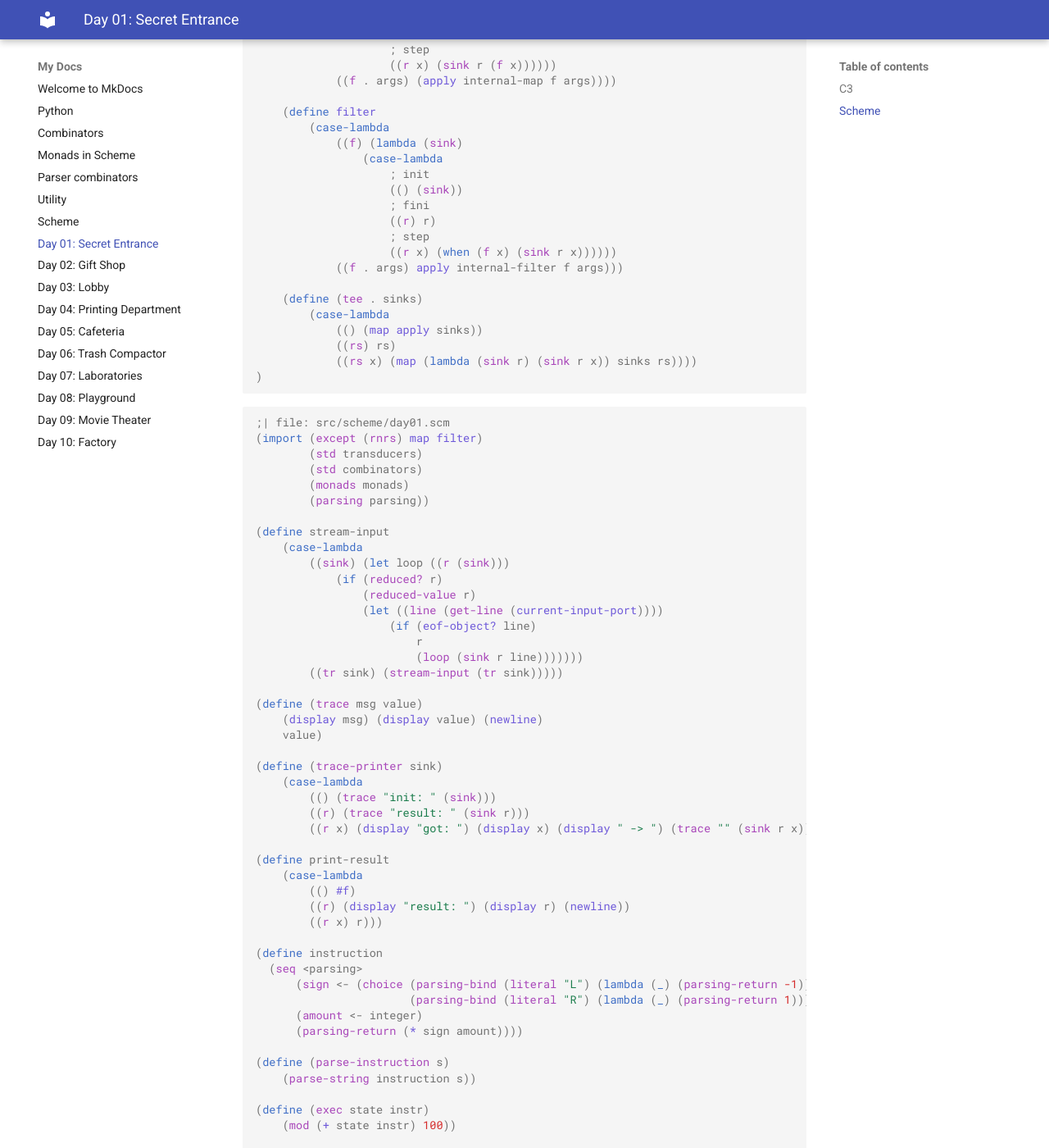
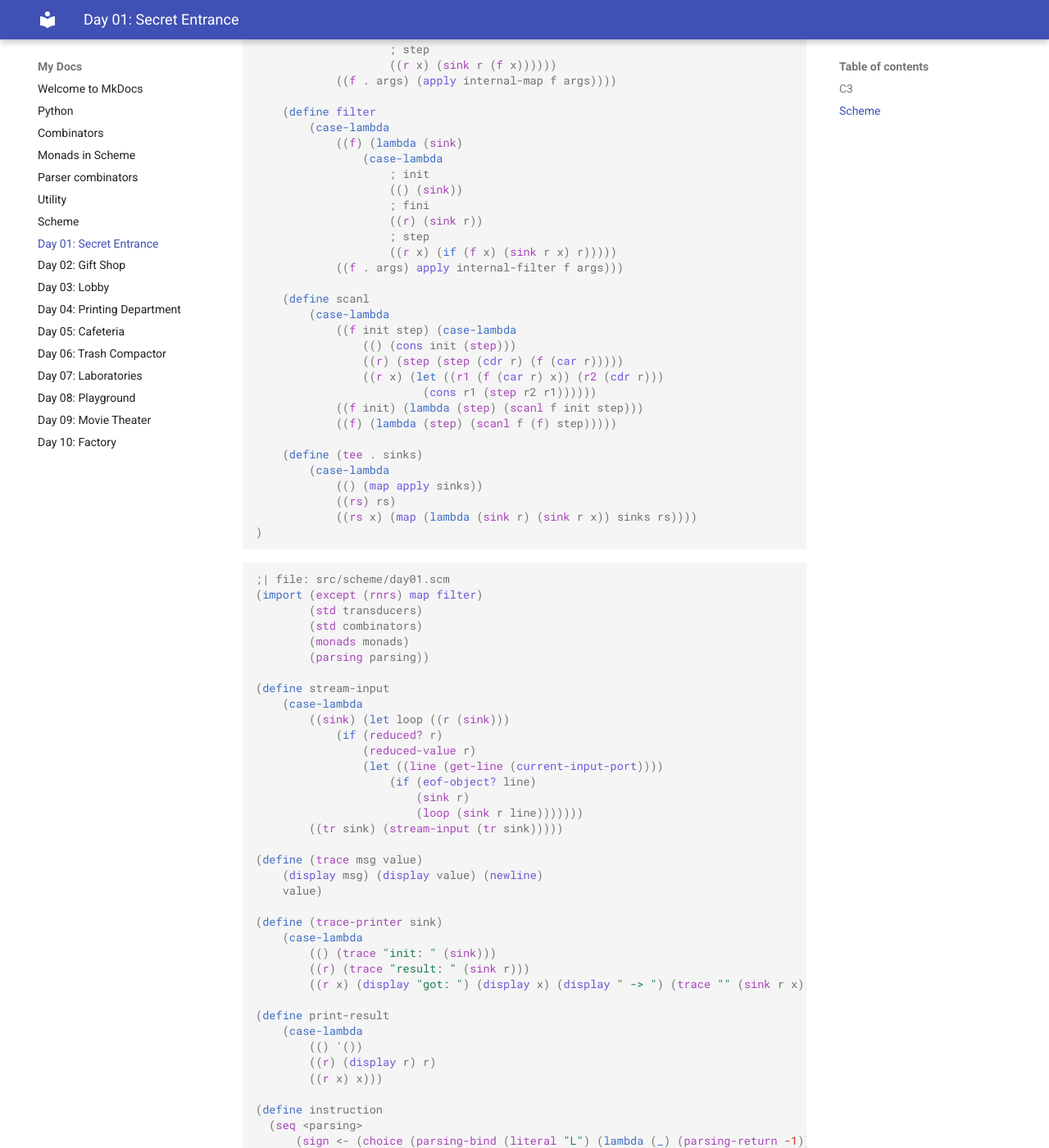
Before and after one commit to jhidding/aoc2025, an MkDocs documentation site: the page built from docs/day01.md, in a window 1280 px wide and 1400 px high, scrolled down 3695 px. Shown: the whole window at 82% size. Built offline with MkDocs 1.6.1 and Material for MkDocs 9.7.7, drawn with Linux system fonts in a browser that asks for light colours; some of the changed text lies outside the part shown.

Commit message:
entangled sync

````diff
--- a/docs/day01.md
+++ b/docs/day01.md
@@ -170,7 +170,7 @@
 ```scheme
 ;| file: src/scheme/std/transducers.scm
 (library (std transducers)
-    (export make-reduced reduced? reduced-value map filter tee)
+    (export make-reduced reduced? reduced-value map filter tee scanl)
     (import (except (rnrs) map filter)
             (prefix (only (rnrs) map filter) internal-))
 
@@ -183,7 +183,7 @@
                     ; init
                     (() (sink))
                     ; fini
-                    ((r) r)
+                    ((r) (sink r))
                     ; step
                     ((r x) (sink r (f x))))))
             ((f . args) (apply internal-map f args))))
@@ -195,10 +195,20 @@
                     ; init
                     (() (sink))
                     ; fini
-                    ((r) r)
+                    ((r) (sink r))
                     ; step
-                    ((r x) (when (f x) (sink r x))))))
+                    ((r x) (if (f x) (sink r x) r)))))
             ((f . args) apply internal-filter f args)))
+
+    (define scanl
+        (case-lambda
+            ((f init step) (case-lambda
+                (() (cons init (step)))
+                ((r) (step (step (cdr r) (f (car r)))))
+                ((r x) (let ((r1 (f (car r) x)) (r2 (cdr r)))
+                         (cons r1 (step r2 r1))))))
+            ((f init) (lambda (step) (scanl f init step)))
+            ((f) (lambda (step) (scanl f (f) step)))))
 
     (define (tee . sinks)
         (case-lambda
@@ -223,7 +233,7 @@
                 (reduced-value r)
                 (let ((line (get-line (current-input-port))))
                     (if (eof-object? line)
-                        r
+                        (sink r)
                         (loop (sink r line)))))))
         ((tr sink) (stream-input (tr sink)))))
 
@@ -239,9 +249,9 @@
 
 (define print-result
     (case-lambda
-        (() #f)
-        ((r) (display "result: ") (display r) (newline))
-        ((r x) r)))
+        (() '())
+        ((r) (display r) r)
+        ((r x) x)))
 
 (define instruction
   (seq <parsing>
@@ -253,8 +263,12 @@
 (define (parse-instruction s)
     (parse-string instruction s))
 
-(define (exec state instr)
-    (mod (+ state instr) 100))
+(define count (compose (map (const 1)) (scanl +)))
 
-(stream-input (compose (map parse-instruction) (filter (compose zero? (partial (swap mod) 100))) trace-printer) +)
+(define main (compose (map parse-instruction)
+                      (scanl + 50)
+                      (filter (compose zero? (partial (swap mod) 100)))
+                      count))
+
+(display "Part 1: ") (stream-input main print-result) (newline)
 ```
````
Also changed, not shown: docs/aa-scheme-combinators.md (+1 -0 lines), 1 other file.
